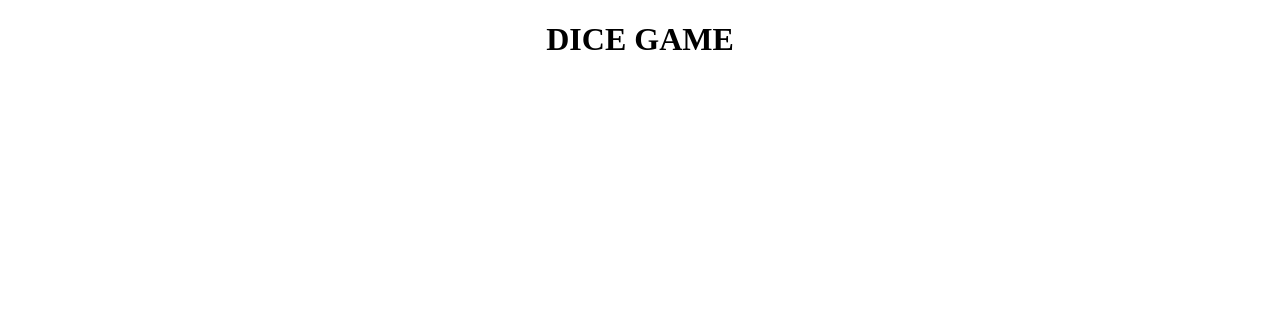
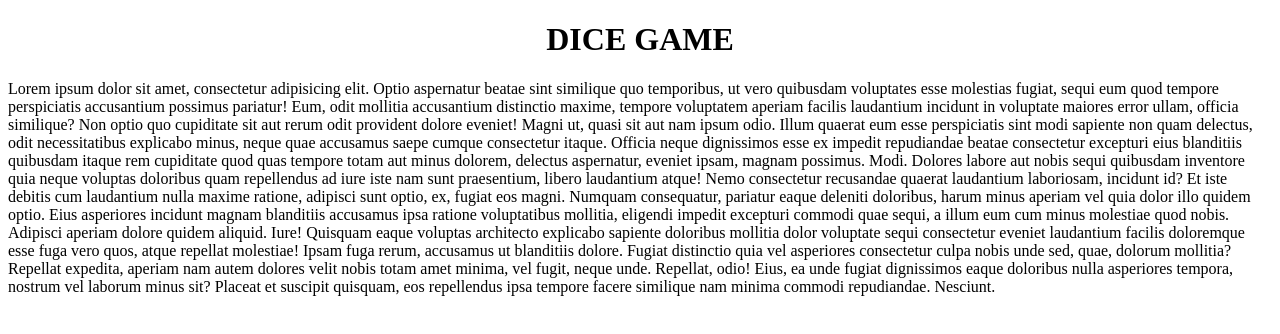
Before and after one commit to SarmiRohan/dice-game, a plain HTML site: page index.html in a window 1280 px wide. Drawn offline with Linux system fonts and the light colour scheme.

Commit message:
a paragraph added to index.html and script.js created

```diff
--- a/index.html
+++ b/index.html
@@ -9,5 +9,15 @@
 </head>
 <body>
     <h1>DICE GAME</h1>
+    <p>Lorem ipsum dolor sit amet, consectetur adipisicing elit. Optio aspernatur beatae sint similique quo temporibus, ut vero quibusdam voluptates esse molestias fugiat, sequi eum quod tempore perspiciatis accusantium possimus pariatur!
+    Eum, odit mollitia accusantium distinctio maxime, tempore voluptatem aperiam facilis laudantium incidunt in voluptate maiores error ullam, officia similique? Non optio quo cupiditate sit aut rerum odit provident dolore eveniet!
+    Magni ut, quasi sit aut nam ipsum odio. Illum quaerat eum esse perspiciatis sint modi sapiente non quam delectus, odit necessitatibus explicabo minus, neque quae accusamus saepe cumque consectetur itaque.
+    Officia neque dignissimos esse ex impedit repudiandae beatae consectetur excepturi eius blanditiis quibusdam itaque rem cupiditate quod quas tempore totam aut minus dolorem, delectus aspernatur, eveniet ipsam, magnam possimus. Modi.
+    Dolores labore aut nobis sequi quibusdam inventore quia neque voluptas doloribus quam repellendus ad iure iste nam sunt praesentium, libero laudantium atque! Nemo consectetur recusandae quaerat laudantium laboriosam, incidunt id?
+    Et iste debitis cum laudantium nulla maxime ratione, adipisci sunt optio, ex, fugiat eos magni. Numquam consequatur, pariatur eaque deleniti doloribus, harum minus aperiam vel quia dolor illo quidem optio.
+    Eius asperiores incidunt magnam blanditiis accusamus ipsa ratione voluptatibus mollitia, eligendi impedit excepturi commodi quae sequi, a illum eum cum minus molestiae quod nobis. Adipisci aperiam dolore quidem aliquid. Iure!
+    Quisquam eaque voluptas architecto explicabo sapiente doloribus mollitia dolor voluptate sequi consectetur eveniet laudantium facilis doloremque esse fuga vero quos, atque repellat molestiae! Ipsam fuga rerum, accusamus ut blanditiis dolore.
+    Fugiat distinctio quia vel asperiores consectetur culpa nobis unde sed, quae, dolorum mollitia? Repellat expedita, aperiam nam autem dolores velit nobis totam amet minima, vel fugit, neque unde. Repellat, odio!
+    Eius, ea unde fugiat dignissimos eaque doloribus nulla asperiores tempora, nostrum vel laborum minus sit? Placeat et suscipit quisquam, eos repellendus ipsa tempore facere similique nam minima commodi repudiandae. Nesciunt.</p>
 </body>
 </html>
--- /dev/null
+++ b/script.js
@@ -0,0 +1 @@
+console.log('hello world');
```
